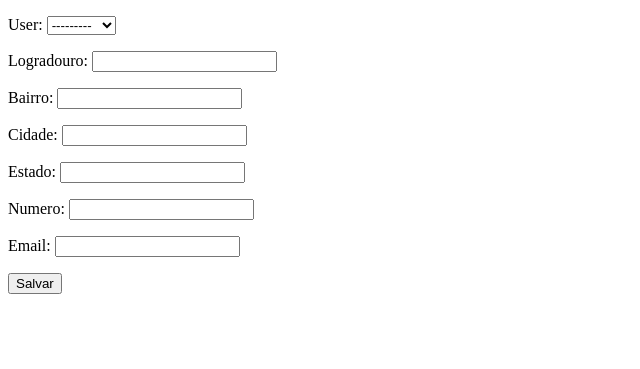
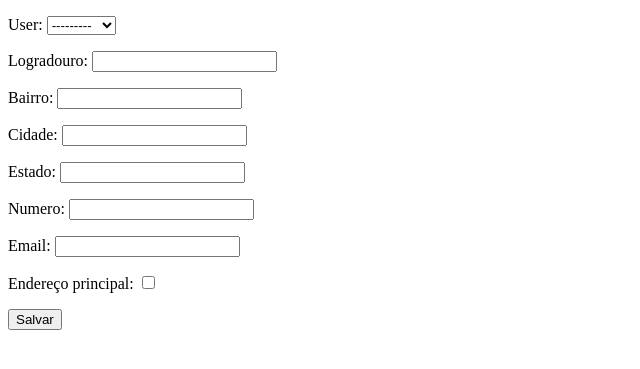
Before and after one commit to GiovanaThais/cbv, a Django app: page /cadastros/createAddress/ in a window 1280 px wide. Shown: the top 369 px of the page, without its empty margins (0-640 px from the left). Run offline with Django 3.2, Linux system fonts and the light colour scheme; data comes from the database, SQL or seed files in the repository; both versions use the stored data as it was after the commit.

Commit message:
update(models to add flag)

```diff
--- a/cadastros/admin.py
+++ b/cadastros/admin.py
@@ -9,4 +9,4 @@ class ClienteAdmin(admin.ModelAdmin):
 
 @admin.register(Endereco)
 class EnderecoAdmin(admin.ModelAdmin):
-    list_display = ['logradouro','bairro','cidade','estado','numero','email']
+    list_display = ['logradouro','bairro','cidade','estado','numero','email','endereco_principal']
--- a/cadastros/models.py
+++ b/cadastros/models.py
@@ -33,6 +33,7 @@ class Endereco(models.Model):
 
     active = models.BooleanField(default=True)
 
+    endereco_principal = models.BooleanField("Endereço principal", default=False)
     user = models.ForeignKey(User,on_delete=models.CASCADE)
     def __str__(self):
         return str(self.id)
--- a/cadastros/templates/cadastros/endereco_list.html
+++ b/cadastros/templates/cadastros/endereco_list.html
@@ -16,6 +16,7 @@
     <p>{{ endereco.user }}</p>
     <p>{{ endereco.email }}</p>
     <p>{{ endereco.id}}</p>
+    <p>{{ endereco.endereco_principal}}</p>
     <br>
     {% endfor %}
 </body>
--- a/cadastros/views.py
+++ b/cadastros/views.py
@@ -27,12 +27,12 @@ class EnderecoList(ListView):
     model = Endereco
 class EnderecoCreate(CreateView):
     model = Endereco
-    fields = ['user','logradouro','bairro','cidade','estado','numero','email']
+    fields = ['user','logradouro','bairro','cidade','estado','numero','email','endereco_principal']
     success_url = reverse_lazy('endereco_list')
 
 class EnderecoUpdate(UpdateView):
     model = Endereco
-    fields = ['user','logradouro','bairro','cidade','estado','numero','email']
+    fields = ['user','logradouro','bairro','cidade','estado','numero','email','endereco_principal']
     success_url = reverse_lazy('endereco_list')
 
 class EnderecoDelete(DeleteView):
```
Also changed, not shown: cadastros/templates/cadastros/cliente_list.html (added, +22 -0 lines), cadastros/migrations/0003_endereco_endereco_principal.py (added), db.sqlite3, índice.png (added).
